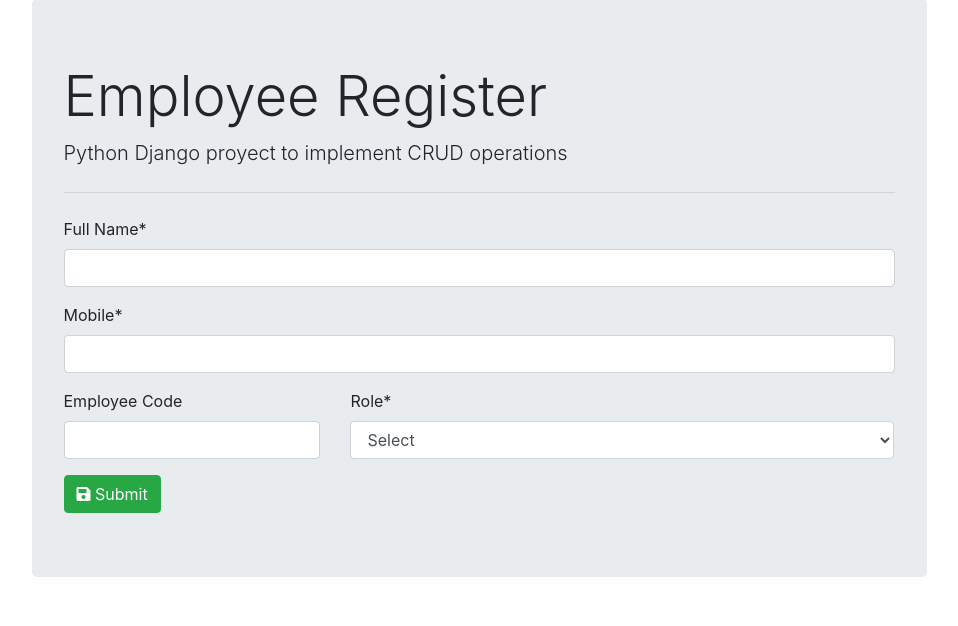
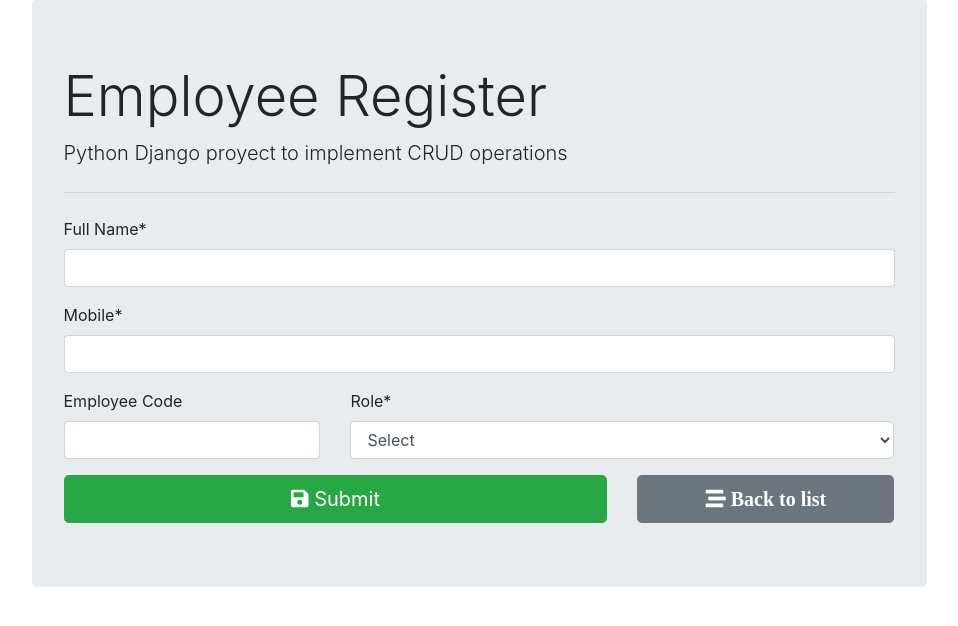
Before and after one commit to FerAcoFajardo/employee_project, a Django app: page /employee/ in a window 1280 px wide. Shown: the part 49-675 px from the top of the page, without its empty margins (161-1119 px from the left). Run offline with Django 3.2, Linux system fonts and the light colour scheme; data comes from the database, SQL or seed files in the repository; both versions use the stored data as it was after the commit; some libraries are stand-ins or nearby versions.

Commit message:
Proyecto terminado

```diff
--- a/employee_register/templates/employee_register/employee_form.html
+++ b/employee_register/templates/employee_register/employee_form.html
@@ -17,7 +17,19 @@
             {{form.role|as_crispy_field}}
         </div>
     </div>
-    <button type="submit" class="btn btn-success"><i class="fas fa-save"></i> Submit</button>
+    <div class="row">
+        <div class="col-md-8">
+            <button type="submit" class="btn btn-success btn-block btn-lg"><i class="fas fa-save"></i> Submit</button>
+        </div>
+        <giv class="col-md-4">
+            <a href="{% url 'employee_list' %}" class="btn btn-secondary btn-block btn-lg">
+                <i class="fas fa-stream">
+                    Back to list
+                </i>
+            </a>
+        </giv>
+    </div>
+
 </form>
 
 {% endblock content %}
--- a/employee_register/urls.py
+++ b/employee_register/urls.py
@@ -2,6 +2,8 @@ from django.urls import path,include
 from . import views
 
 urlpatterns = [
-    path('', views.employee_form),
-    path('list/',views.employee_list),
+    path('', views.employee_form,name='employee_insert'),
+    path('<int:id>/',views.employee_form,name='employee_update'),
+    path('delete/<int:id>/',views.employee_delete,name='employee_delete'),
+    path('list/',views.employee_list,name='employee_list'),
 ]
--- a/employee_register/views.py
+++ b/employee_register/views.py
@@ -7,15 +7,25 @@ def employee_list(request):
     context = {'employee_list':Employee.objects.all()}
     return render(request,"employee_register/employee_list.html",context)
 
-def employee_form(request):
+def employee_form(request, id=0):
     if request.method == "GET":
-        form = EmployeeForm()
+        if id==0:
+            form = EmployeeForm()
+        else:
+            employee = Employee.objects.get(pk=id)
+            form = EmployeeForm(instance=employee)
         return render(request,"employee_register/employee_form.html",{'form':form})
     else:
-        form = EmployeeForm(request.POST)
+        if id==0:
+            form = EmployeeForm(request.POST)
+        else:
+            employee = Employee.objects.get(pk=id)
+            form = EmployeeForm(request.POST,instance=employee)
         if form.is_valid():
             form.save()
         return redirect('/employee/list')
 
-def employee_delete(request):
-    return
+def employee_delete(request,id):
+    employee = Employee.objects.get(pk=id)
+    employee.delete()
+    return redirect('/employee/list')
```
Also changed, not shown: employee_register/templates/employee_register/employee_list.html (+16 -0 lines), requirements.txt (added, +15 -0 lines), db.sqlite3.
